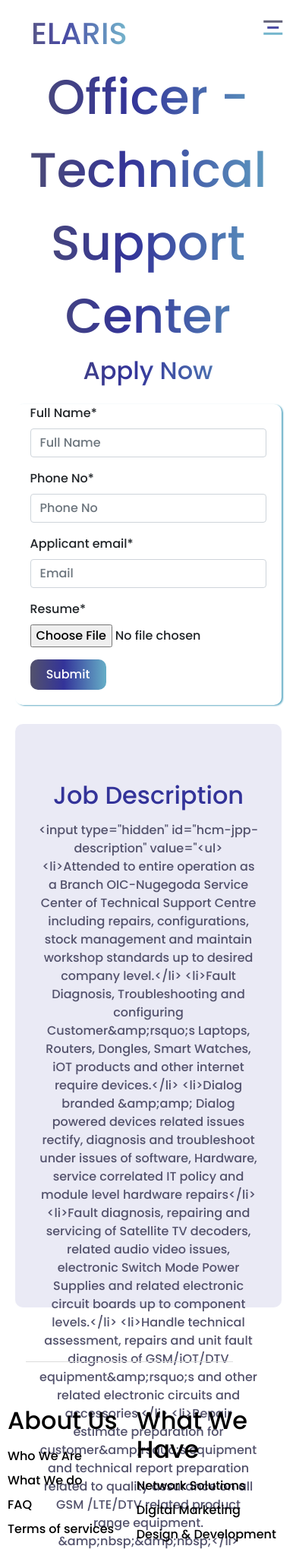
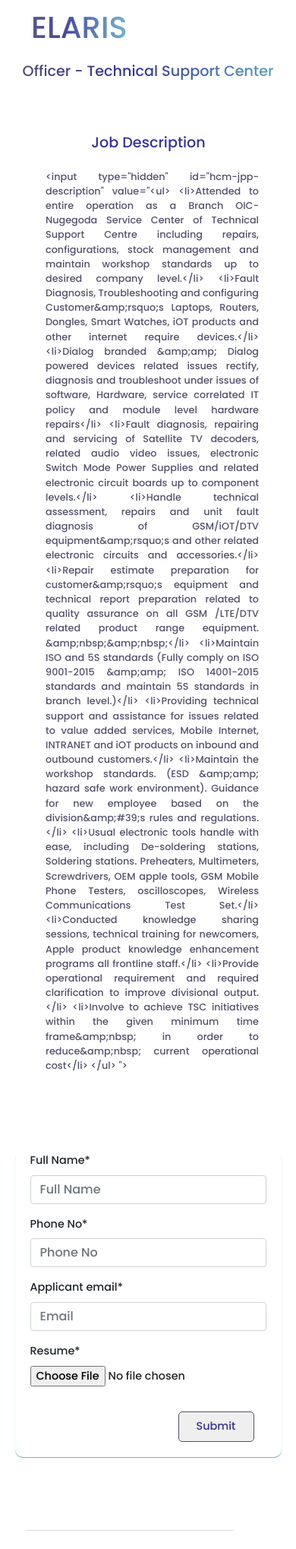
Before and after one commit to shelu-edi/pde, a Django app: page /job_detail/2/ in a window 390 px wide; the page is wider, and only the part inside the window is pictured. Shown: the top 2039 px of that part at 76% size. Run offline with Django 3.2, Linux system fonts and the light colour scheme; data comes from the database, SQL or seed files in the repository; some libraries are stand-ins or nearby versions.

Commit message:
11/17/22

```diff
--- /dev/null
+++ b/pages/static/pages/css/job_detail.css
@@ -0,0 +1,179 @@
+.main__container {
+	display:flex;
+	flex-direction: column;
+}
+
+/* Top */
+
+.top__head {
+	display: flex;
+	flex-direction: column;
+}
+
+.line__1 {
+	font-size: 3rem;
+	text-align: center;
+	background: rgb(83,82,108);
+    background: linear-gradient(90deg, rgba(83,82,108,1) 0%, rgba(51,51,153,1) 44%, rgba(102,174,199,1) 100%);
+    -webkit-background-clip: text;
+    -webkit-text-fill-color: transparent;
+    -moz-text-fill-color: transparent;
+    animation: fadeIn 1s;
+}
+
+.line__2 {
+	font-size: 2rem;
+	text-align: center;
+	background: rgb(83,82,108);
+    background: linear-gradient(to right, rgba(83,82,108,1) 0%, rgba(51,51,153,1) 44%, rgba(102,174,199,1) 100%);
+    -webkit-background-clip: text;
+    -webkit-text-fill-color: transparent;
+    -moz-text-fill-color: transparent;
+    animation: fadeIn 1.5s;
+}
+
+.middle__div {
+	display: grid;
+	grid-template-columns: 1fr 1fr;
+	margin: 20px 0 0 0;
+}
+
+.form__div {
+	padding: 0 20px 0 20px;
+	width: 60%;
+	justify-self: center;
+	animation: fadeIn 2s;
+	box-shadow: 0 1px 1px #66aec7;
+	border-radius: 10px;
+}
+
+.form__btn {
+    margin: 15vh 0 0 20vw;
+    align-self: flex-end;
+	width: 100px;
+	height: 40px;
+	outline: none;
+	/*background: linear-gradient(to right, rgba(83,82,108,1) 0%, rgba(51,51,153,1) 44%, rgba(102,174,199,1) 100%);*/
+	color: rgba(51,51,153,1);
+	border-radius: 5px;
+    border: 1px solid rgba(83,82,108,1);
+}
+
+.form__btn:hover {
+	cursor: pointer;
+}
+
+/* Info */
+
+.info__div {
+	height:100%;
+	width:60%;
+	border-radius: 3px;
+	background: #fff;
+	padding: 0 20px 0 20px;
+    margin-left: 10vw;
+}
+
+.container__1 {
+	font-size: 1.5rem;
+	text-align: center;
+	padding-top: 20px;
+	color: #333399;
+	animation: fadeIn 3s;
+}
+
+.container__2 {
+	padding:80px 10px;
+	height: 480px;
+	text-align: justify;
+	color: #53526c;
+	animation: fadeIn 2.5s;
+}
+
+.container__2 p {
+	font-size: 1.5rem;
+}
+
+
+/* Animation */
+@keyframes fadeIn {
+	0% { opacity: 0; }
+    100% { opacity: 1; }
+}
+
+@keyframes fadeTop {
+  from {top:-300px; opacity:0}
+  to {top:0; opacity:1}
+}
+
+@media screen and (max-width:960px) {
+	.form__div {
+		width:90%;
+	}
+
+    .form__btn {
+        margin-top: 10vh;
+        margin-left: 30vw;
+    }
+
+	.info__div {
+		width:90%;
+        margin-left: 0;
+	}
+}
+
+@media screen and (max-width:768px) {
+    .form__div {
+        margin-top: 100px;
+    }
+
+    .form__btn {
+        margin-top: 2vh;
+        margin-left: 25vw;
+    }
+
+    .container__2 {
+        padding-top: 20px;
+        padding-left: 20px;
+        font-size: .9rem;
+    }
+
+}
+
+@media screen and (max-width:480px) {
+
+    .line__1 {
+        font-size: 1.2rem;
+    }
+
+	.middle__div {
+		grid-template-columns: 1fr;
+	}
+
+    .container__1 {
+        font-size: 1.2rem;
+    }
+
+    .container__2 {
+        font-size: .8rem;
+        height: 100%;
+    }
+
+	.form__div {
+        margin-top: 0;
+		padding-bottom: 20px;
+		width: 90%;
+        font-size: .9rem;
+	}
+
+    .form__btn {
+        margin-left: 50vw;
+    }
+
+	.info__div {
+		width: 90%;
+        height: 100%;
+		align-self: center;
+		margin: 50px 0 0 20px;
+	}
+}
--- a/pages/templates/job_detail.html
+++ b/pages/templates/job_detail.html
@@ -12,17 +12,17 @@
     {% endblock %}
 
     {% block title %}
-    <title>PDE </title>
+    <title>PDE | {{ job.title }} </title>
     {% endblock %}
 
     {% block extra_css %}
-        <link rel="stylesheet" href="{% static 'pages/css/contact.css' %}">
+        <link rel="stylesheet" href="{% static 'pages/css/job_detail.css' %}">
     {% endblock %}
     <link rel="stylesheet" href="https://cdn.jsdelivr.net/npm/bootstrap@4.0.0/dist/css/bootstrap.min.css" integrity="sha384-Gn5384xqQ1aoWXA+058RXPxPg6fy4IWvTNh0E263XmFcJlSAwiGgFAW/dAiS6JXm" crossorigin="anonymous">
     <script src="https://code.jquery.com/jquery-3.2.1.slim.min.js" integrity="sha384-KJ3o2DKtIkvYIK3UENzmM7KCkRr/rE9/Qpg6aAZGJwFDMVNA/GpGFF93hXpG5KkN" crossorigin="anonymous"></script>
-<script src="https://cdn.jsdelivr.net/npm/popper.js@1.12.9/dist/umd/popper.min.js" integrity="sha384-ApNbgh9B+Y1QKtv3Rn7W3mgPxhU9K/ScQsAP7hUibX39j7fakFPskvXusvfa0b4Q" crossorigin="anonymous"></script>
-<script src="https://cdn.jsdelivr.net/npm/bootstrap@4.0.0/dist/js/bootstrap.min.js" integrity="sha384-JZR6Spejh4U02d8jOt6vLEHfe/JQGiRRSQQxSfFWpi1MquVdAyjUar5+76PVCmYl" crossorigin="anonymous"></script>
-<link rel="stylesheet" href="https://cdn.jsdelivr.net/npm/bootstrap-icons@1.5.0/font/bootstrap-icons.css">
+    <script src="https://cdn.jsdelivr.net/npm/popper.js@1.12.9/dist/umd/popper.min.js" integrity="sha384-ApNbgh9B+Y1QKtv3Rn7W3mgPxhU9K/ScQsAP7hUibX39j7fakFPskvXusvfa0b4Q" crossorigin="anonymous"></script>
+    <script src="https://cdn.jsdelivr.net/npm/bootstrap@4.0.0/dist/js/bootstrap.min.js" integrity="sha384-JZR6Spejh4U02d8jOt6vLEHfe/JQGiRRSQQxSfFWpi1MquVdAyjUar5+76PVCmYl" crossorigin="anonymous"></script>
+    <link rel="stylesheet" href="https://cdn.jsdelivr.net/npm/bootstrap-icons@1.5.0/font/bootstrap-icons.css">
 
  </head>
 <body>
@@ -34,18 +34,8 @@
             <div class="line__1">
                 {{ job.title }}
             </div>
-            <div class="line__2">
-                Apply Now
-            </div>
         </div>
         <div class="middle__div">
-            <div class="form__div">
-                <form method="post" action='/job_apply/{{job.id}}/' enctype="multipart/form-data">
-                    {% csrf_token %}
-                    {{ form | crispy }}
-                    <input class="form__btn" id="form-btn" type="submit" value="Submit" >
-                </form>
-            </div>
             <div class="info__div">
                 <div class="container__1">
                     Job Description
@@ -53,9 +43,13 @@
                 <div class="container__2">
                     {{ description }}
                 </div>
-                <div class="container__3">
-
-                </div>
+            </div>
+            <div class="form__div">
+                <form method="post" action='/job_apply/{{job.id}}/' enctype="multipart/form-data">
+                    {% csrf_token %}
+                    {{ form | crispy }}
+                    <input class="form__btn" id="form-btn" type="submit" value="Submit" >
+                </form>
             </div>
         </div>
     </div>
--- a/pages/views.py
+++ b/pages/views.py
@@ -18,13 +18,18 @@
 class HomeView(View):
 	template_name = 'index.html'
 	queryset = Solution.objects.all()
+	jobs = Job.objects.all()
 
 	def get_queryset(self):
 		return self.queryset
 
+	def get_job(self):
+		return self.jobs
+
 	def get(self, request):
 		context = {
-		'solutions': self.get_queryset(),
+			'solutions': self.get_queryset(),
+			'jobs': self.get_job(),
 		}
 
 		return render(request, self.template_name, context)
--- a/static/pages/css/navbar.css
+++ b/static/pages/css/navbar.css
@@ -13,13 +13,13 @@
 }
 
 .navbar__container {
+    position: absolute;
     display: flex;
     justify-content: space-between;
     height: 80px;
-    z-index: 1;
+    z-index: 10000;
     width: 100%;
     max-width: 1300px;
-    /*  margin: top, right, bottom, left */
     margin: 0 auto;
     padding: 0 50px;
 }
@@ -28,7 +28,6 @@
     background: rgb(83,82,108);
     background: linear-gradient(90deg, rgba(83,82,108,1) 0%, rgba(51,51,153,1) 44%, rgba(102,174,199,1) 100%);
     -webkit-background-clip: text;
-    /*-moz-background-clip: text;*/
     -webkit-text-fill-color: transparent;
     -moz-text-fill-color: transparent;
     display: flex;
```
Also changed, not shown: pages/static/pages/css/about.css (+99 -3 lines), pages/static/pages/css/index.css (+105 -18 lines), pages/templates/index.html (+12 -23 lines), pages/static/pages/img/jobs-1.png (added), pages/static/pages/img/lap-1.png (added).
